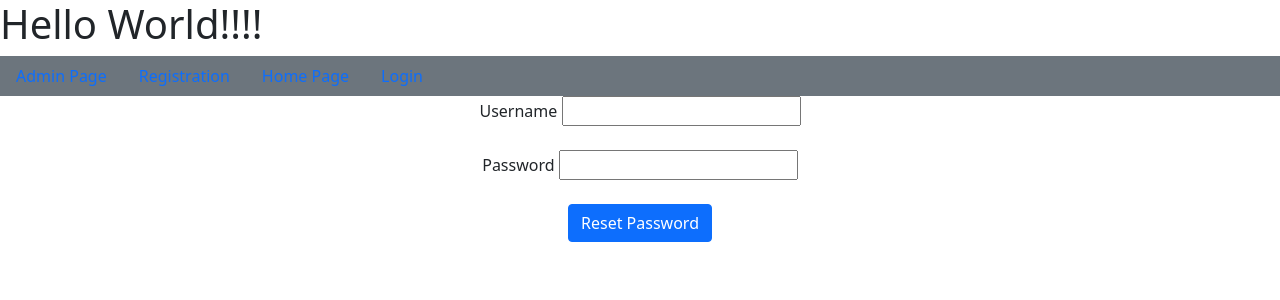
After one commit to kavya2854/User_Registration_Process, a Django app: page /reset_password/ in a window 1280 px wide. The commit adds this page. Shown: the top 300 px of the page. Run offline with Django 4.2, Linux system fonts and the light colour scheme.

Commit message:
first commit

```diff
--- a/app/views.py
+++ b/app/views.py
@@ -66,3 +66,29 @@ def display_profile(request):
     PO = Profile.objects.get(username = UO)
     d = {'user':UO, 'profile':PO}
     return render(request,'display_profile.html',d)
+
+@login_required
+def change_password(request):
+    if request.method == 'POST':
+        pw = request.POST['pw']
+        username = request.session.get('username')
+        UO = User.objects.get(username = username)
+        UO.set_password(pw)
+        UO.save()
+        return HttpResponse('Password Changed Successfully....')
+    return render(request,'change_password.html')
+
+
+def reset_password(request):
+    if request.method == 'POST':
+        username = request.POST['un']
+        password = request.POST['pw']
+        LUO = User.objects.filter(username = username)
+        if LUO:
+            UO=LUO[0]
+            UO.set_password(password)
+            UO.save()
+            return HttpResponseRedirect(reverse('user_login'))
+        else:
+            return HttpResponse('Your data is not there in Database')
+    return render(request,'reset_password.html')
--- a/templates/parent.html
+++ b/templates/parent.html
@@ -13,14 +13,17 @@
 
   </head>
   <body>
-  <nav class="nav">
+    <h1>Hello World!!!!</h1>
+  <nav class="nav bg-secondary">
+
       <a href="{% url 'admin:index' %}" class="nav-link">Admin Page</a>
       <a href="{% url 'Registration' %}" class="nav-link">Registration</a>
       <a href="{% url 'home' %}" class="nav-link">Home Page</a>
 
       {% if user.is_authenticated %}
+      <a href="{% url 'change_password' %}" class="nav-link">Change password</a>
       <a href="{% url 'display_profile' %}" class="nav-link">Profile</a>
-      <a href="{% url 'user_logout' %}" class="nav-link">User Logout</a>
+      <a href="{% url 'user_logout' %}" class="nav-link">Logout</a>
       {% else %}
       <a href="{% url 'user_login' %}" class="nav-link">Login</a>
       {% endif %}
--- /dev/null
+++ b/templates/reset_password.html
@@ -0,0 +1,19 @@
+{% extends 'parent.html' %}
+
+{% block title %}
+<title>Reset password</title>
+{% endblock %}
+
+{% block body_block %}
+<center>
+    <form  method="POST">
+        {% csrf_token %}
+        <label for="un">Username</label>
+        <input type="text" name="un" id="un"><br><br>
+        <label for="pw">Password</label>
+        <input type="password" name="pw" id="pw"><br><br>
+        <button class="btn btn-primary" class="form-control">Reset Password</button>
+    </form>
+
+</center>
+{% endblock %}
--- a/templates/user_login.html
+++ b/templates/user_login.html
@@ -14,8 +14,10 @@
             <input type="text" name="un" id="un"><br><br>
             <label for="pw">Password</label>
             <input type="password" name="pw" id="pw"><br><br>
-            <input type="submit" value="Register Here">
+            <button class="btn btn-primary" class="form-control">Register Here</button>
         </form>
+
+        <a href="{% url 'reset_password' %}" class="btn btn-primary">Reset_password</a>
     </center>
 </body>
 </html>
--- a/user_registration/urls.py
+++ b/user_registration/urls.py
@@ -26,5 +26,7 @@ urlpatterns = [
     path('user_login/',user_login,name='user_login'),
     path('user_logout/',user_logout,name='user_logout'),
     path('display_profile/',display_profile,name='display_profile'),
+    path('change_password/',change_password,name='change_password'),
+    path('reset_password/',reset_password,name='reset_password'),
 
 ]+ static(settings.MEDIA_URL, document_root = settings.MEDIA_ROOT)
```
Also changed, not shown: templates/change_password.html (added, +16 -0 lines), db.sqlite3.
